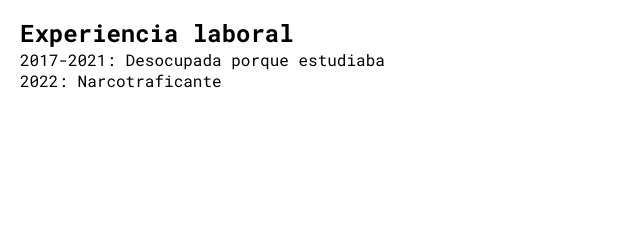
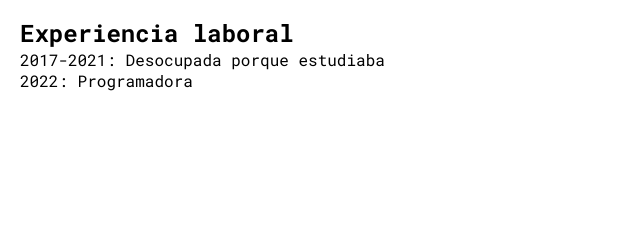
Before and after one commit to MilagrosHuizenga/MiCV, a plain HTML site: page sobremi.html in a window 1280 px wide. Shown: the part 322-562 px from the top of the page, 0-640 px from the left. Drawn offline with Linux system fonts and the light colour scheme.

Commit message:
hago una correccion

```diff
--- a/sobremi.html
+++ b/sobremi.html
@@ -37,7 +37,7 @@
                         2017-2021: Desocupada porque estudiaba
                     </li>
                     <li>
-                       2022:  Narcotraficante
+                       2022:  Programadora
                     </li>
                 </ul>
         </section>
```
